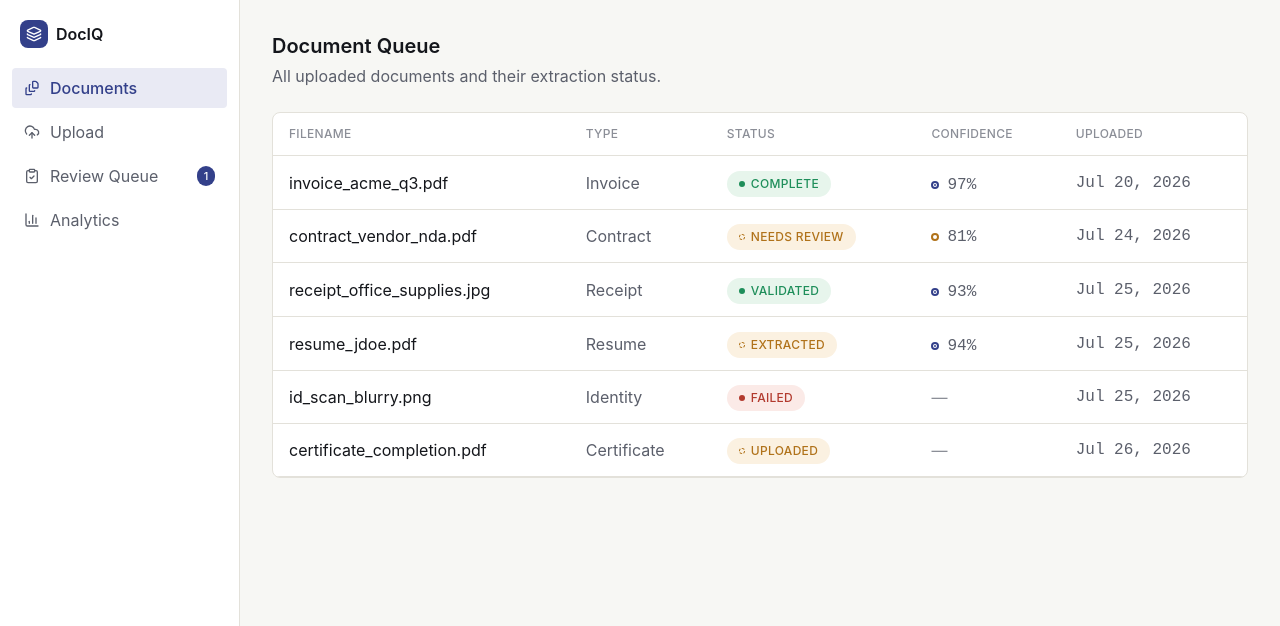
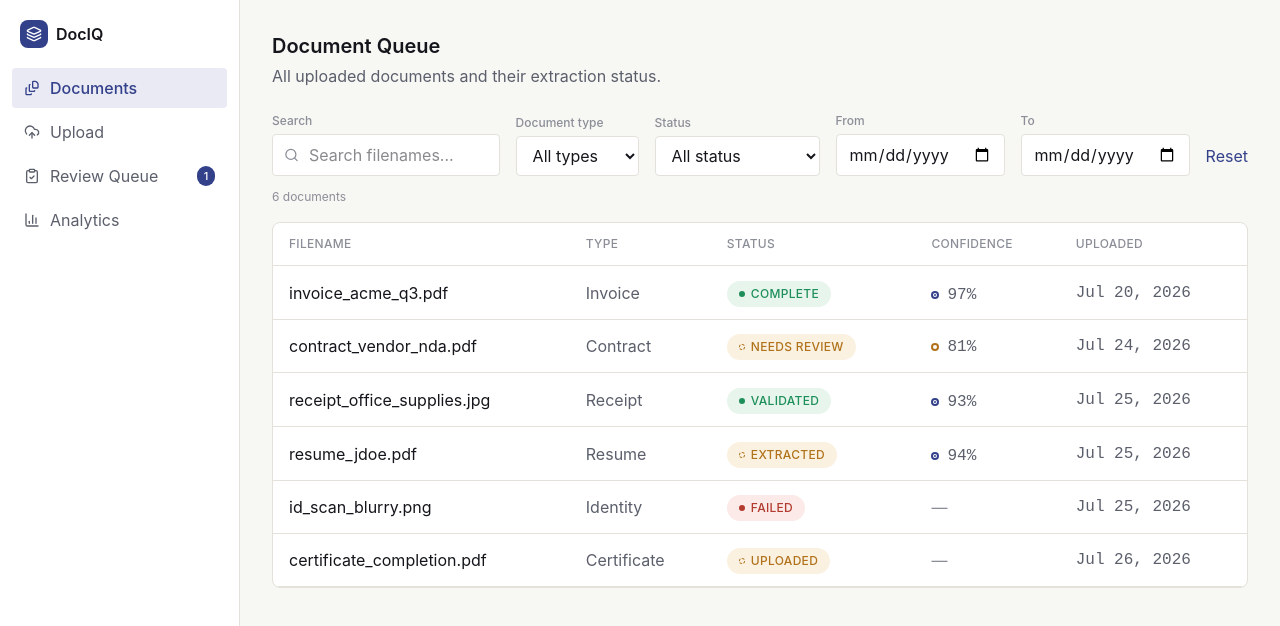
Before and after one commit to santhoshkumarj18/ai-document-intelligence-platform, a React app in the folder frontend/: page / in a window 1280 px wide. Shown: the top 626 px of the page. Built offline with nearby package versions, Linux system fonts and the light colour scheme; the HTML template or start-up script is replaced by a standard one.

Commit message:
feat: add functional filter bar (search, type, status, date range) to Document Queue

```diff
--- /dev/null
+++ b/frontend/src/components/queue/FilterBar.jsx
@@ -0,0 +1,88 @@
+// src/components/queue/FilterBar.jsx
+import { Search } from 'lucide-react'
+
+const DOCUMENT_TYPES = ['invoice', 'receipt', 'contract', 'identity', 'resume', 'certificate', 'unknown']
+const STATUSES = ['UPLOADED', 'EXTRACTED', 'VALIDATED', 'NEEDS_REVIEW', 'COMPLETE', 'FAILED']
+
+function FilterBar({ filters, onChange, onReset, resultCount }) {
+  return (
+    <div className="mb-4">
+      <div className="flex items-end gap-4 mb-3">
+        <div className="flex-1">
+          <label className="font-ui text-[12px] font-medium text-ink-faint mb-1 block">Search</label>
+          <div className="relative">
+            <Search size={15} className="absolute left-3 top-1/2 -translate-y-1/2 text-ink-faint" />
+            <input
+              type="text"
+              placeholder="Search filenames..."
+              value={filters.search}
+              onChange={(e) => onChange({ ...filters, search: e.target.value })}
+              className="w-full font-ui text-body text-ink bg-surface border border-border rounded-sm pl-9 pr-3 py-2 focus:outline-none focus:ring-2 focus:ring-accent"
+            />
+          </div>
+        </div>
+
+        <div>
+          <label className="font-ui text-[12px] font-medium text-ink-faint mb-1 block">Document type</label>
+          <select
+            value={filters.type}
+            onChange={(e) => onChange({ ...filters, type: e.target.value })}
+            className="font-ui text-body text-ink bg-surface border border-border rounded-sm px-3 py-2 focus:outline-none focus:ring-2 focus:ring-accent"
+          >
+            <option value="">All types</option>
+            {DOCUMENT_TYPES.map((t) => (
+              <option key={t} value={t} className="capitalize">{t}</option>
+            ))}
+          </select>
+        </div>
+
+        <div>
+          <label className="font-ui text-[12px] font-medium text-ink-faint mb-1 block">Status</label>
+          <select
+            value={filters.status}
+            onChange={(e) => onChange({ ...filters, status: e.target.value })}
+            className="font-ui text-body text-ink bg-surface border border-border rounded-sm px-3 py-2 focus:outline-none focus:ring-2 focus:ring-accent"
+          >
+            <option value="">All status</option>
+            {STATUSES.map((s) => (
+              <option key={s} value={s}>{s.replace('_', ' ')}</option>
+            ))}
+          </select>
+        </div>
+
+        <div>
+          <label className="font-ui text-[12px] font-medium text-ink-faint mb-1 block">From</label>
+          <input
+            type="date"
+            value={filters.dateFrom}
+            onChange={(e) => onChange({ ...filters, dateFrom: e.target.value })}
+            className="font-ui text-body text-ink bg-surface border border-border rounded-sm px-3 py-2 focus:outline-none focus:ring-2 focus:ring-accent"
+          />
+        </div>
+
+        <div>
+          <label className="font-ui text-[12px] font-medium text-ink-faint mb-1 block">To</label>
+          <input
+            type="date"
+            value={filters.dateTo}
+            onChange={(e) => onChange({ ...filters, dateTo: e.target.value })}
+            className="font-ui text-body text-ink bg-surface border border-border rounded-sm px-3 py-2 focus:outline-none focus:ring-2 focus:ring-accent"
+          />
+        </div>
+
+        <button
+          onClick={onReset}
+          className="font-ui text-body text-accent hover:underline py-2 whitespace-nowrap"
+        >
+          Reset
+        </button>
+      </div>
+
+      <p className="font-ui text-[12px] text-ink-faint">
+        {resultCount} document{resultCount !== 1 ? 's' : ''}
+      </p>
+    </div>
+  )
+}
+
+export default FilterBar
--- a/frontend/src/pages/QueuePage.jsx
+++ b/frontend/src/pages/QueuePage.jsx
@@ -1,11 +1,29 @@
 // src/pages/QueuePage.jsx
+import { useState, useMemo } from 'react'
 import { useNavigate } from 'react-router-dom'
 import DocumentTable from '../components/queue/DocumentTable'
+import FilterBar from '../components/queue/FilterBar'
 import { useDocuments } from '../context/DocumentsContext'
+
+const DEFAULT_FILTERS = { search: '', type: '', status: '', dateFrom: '', dateTo: '' }
 
 function QueuePage() {
   const navigate = useNavigate()
   const { documents } = useDocuments()
+  const [filters, setFilters] = useState(DEFAULT_FILTERS)
+
+  const filtered = useMemo(() => {
+    return documents.filter((doc) => {
+      if (filters.search && !doc.filename.toLowerCase().includes(filters.search.toLowerCase())) {
+        return false
+      }
+      if (filters.type && doc.documentType !== filters.type) return false
+      if (filters.status && doc.status !== filters.status) return false
+      if (filters.dateFrom && doc.uploadedAt.slice(0, 10) < filters.dateFrom) return false
+      if (filters.dateTo && doc.uploadedAt.slice(0, 10) > filters.dateTo) return false
+      return true
+    })
+  }, [documents, filters])
 
   return (
     <div>
@@ -16,11 +34,26 @@ function QueuePage() {
         All uploaded documents and their extraction status.
       </p>
 
+      <FilterBar
+        filters={filters}
+        onChange={setFilters}
+        onReset={() => setFilters(DEFAULT_FILTERS)}
+        resultCount={filtered.length}
+      />
+
       <div className="bg-surface border border-border rounded-md overflow-hidden">
-        <DocumentTable
-          documents={documents}
-          onRowClick={(id) => navigate(`/documents/${id}`)}
-        />
+        {filtered.length === 0 ? (
+          <div className="p-8 text-center">
+            <p className="font-ui text-body text-ink-faint">
+              No documents match these filters.
+            </p>
+          </div>
+        ) : (
+          <DocumentTable
+            documents={filtered}
+            onRowClick={(id) => navigate(`/documents/${id}`)}
+          />
+        )}
       </div>
     </div>
   )
```
